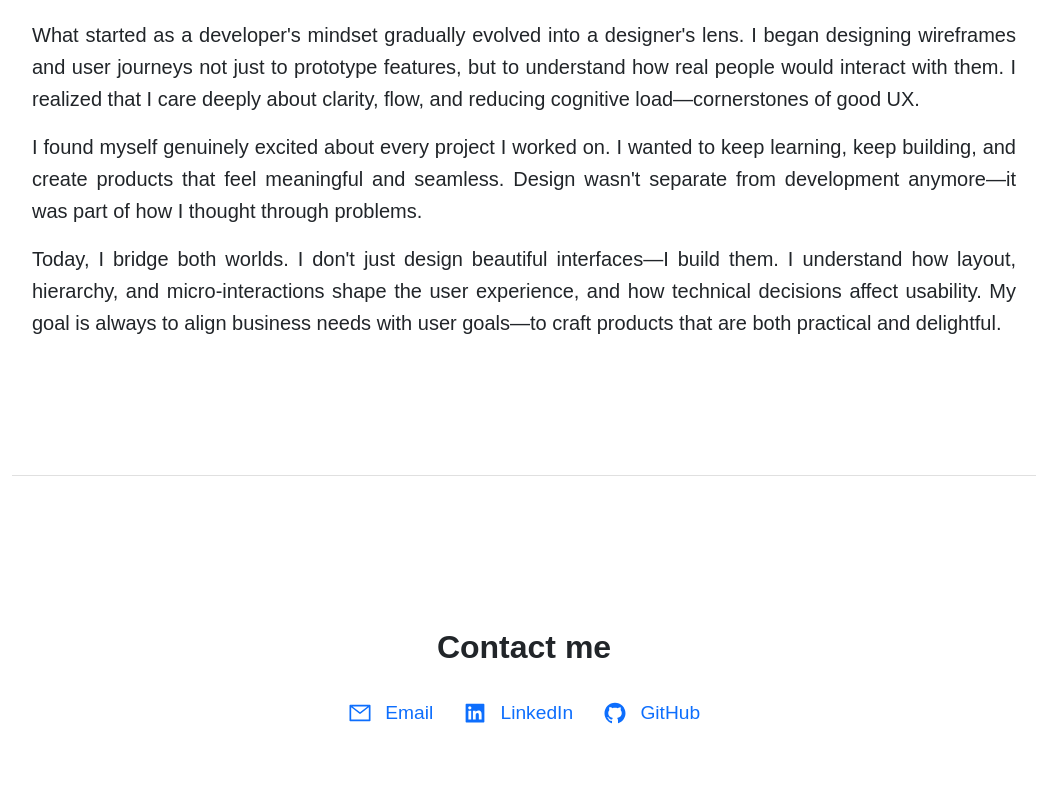
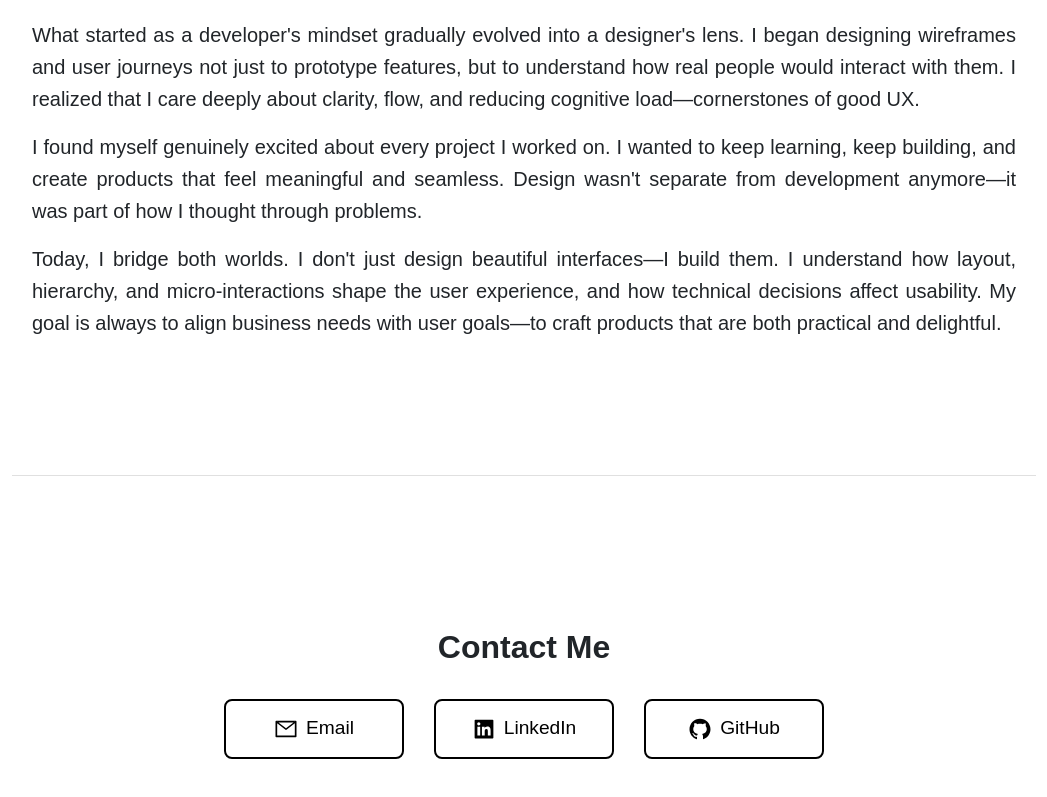
Before and after one commit to Mijincode/jeannie-portfolio, a React (Create React App) app: page / in a window 1280 px wide. Shown: the part 5796-6593 px from the top of the page, without its empty margins (116-1163 px from the left). Built offline with nearby package versions, Linux system fonts and the light colour scheme.

Commit message:
Update css for contact

```diff
--- a/src/components/Contact.js
+++ b/src/components/Contact.js
@@ -7,7 +7,7 @@ export default function Contact() {
     // <section id="contact" ref={sectionRef} className="contact-section">
     <section id="contact" className="contact-section">
       <div className="contact-content">
-        <h1 className="contact-heading">Contact me</h1>
+        <h1 className="contact-heading">Contact Me</h1>
         <div className="contact-links">
           <a href="mailto:jeanniedoig@hotmail.com" className="contact-link">
             <AiOutlineMail className="contact-icon" /> Email
--- a/src/components/css/contact.css
+++ b/src/components/css/contact.css
@@ -30,14 +30,25 @@
 }
 
 .contact-link {
+  display: flex;
+  flex-direction: row;
+  align-items: center;
+  justify-content: center;
+  width: 200px;
+  height: 60px;
+  border-radius: 8px;
+  background-color: white;
+  color: black;
+  text-decoration: none;
+  transition: background-color 0.3s;
   font-size: 1.2rem;
-
-  text-decoration: none;
-  transition: color 0.3s;
+  border: 2px solid black;
 }
 
 .contact-link:hover {
-  text-decoration: underline;
+  background-color: black;
+  color: white;
+  text-decoration: none;
 }
 
 .contact-icon {
```
